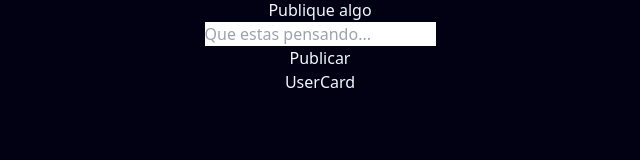
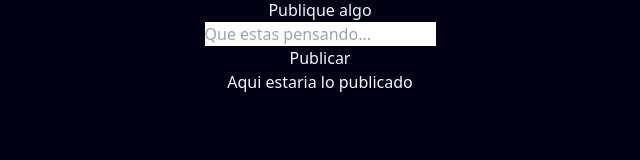
Before and after one commit to CardozoMartin/Blog-React-Front, a React (Vite) app: page /userPerfil in a window 1280 px wide. Shown: the part 142-302 px from the top of the page, without its empty margins (320-960 px from the left). Built offline with nearby package versions, Linux system fonts and the light colour scheme; data requests are answered from the project's data file.

Commit message:
se cread card y se estructura carpetas

```diff
--- /dev/null
+++ b/db.json
@@ -0,0 +1,4 @@
+{
+    "publicaciones": [],
+    "users": []
+}
--- a/package.json
+++ b/package.json
@@ -7,9 +7,12 @@
     "dev": "vite",
     "build": "vite build",
     "lint": "eslint . --ext js,jsx --report-unused-disable-directives --max-warnings 0",
-    "preview": "vite preview"
+    "preview": "vite preview",
+    "server": "json-server --watch db.json "
   },
   "dependencies": {
+    "@tanstack/react-query": "^5.17.19",
+    "json-server": "^1.0.0-alpha.22",
     "react": "^18.2.0",
     "react-dom": "^18.2.0",
     "react-hook-form": "^7.49.3",
--- /dev/null
+++ b/src/api/publicacion.js
@@ -0,0 +1,10 @@
+const API_URL = import.meta.env.VITE_API_URL
+ export const getPublicacionFn = async ()=>{
+  const res = await fetch(` ${API_URL}/publicaciones`)
+  if(!res.ok){
+    throw new Error("Ocurrio un error")
+  }
+  const data = await res.json();
+
+  return data
+}
--- a/src/components/Common/users/UserCard.jsx
+++ /dev/null
@@ -1,9 +0,0 @@
-
-
-const UserCard = () => {
-  return (
-    <div>UserCard</div>
-  )
-}
-
-export default UserCard
--- /dev/null
+++ b/src/components/users/Card.jsx
@@ -0,0 +1,16 @@
+
+
+const Card = (props) => {
+    const {pub} = props;
+
+
+  return (
+    <div>
+        <h5>{pub.publicacion}</h5>
+        <button>Editar</button>
+        <button>Eliminar</button>
+    </div>
+  )
+}
+
+export default Card
--- /dev/null
+++ b/src/components/users/UserCard.jsx
@@ -0,0 +1,17 @@
+import Card from "./Card";
+
+
+const UserCard = (props) => {
+
+  const {publicacion} = props;
+  return (
+    <div>
+      <h1>Aqui estaria lo publicado</h1>
+      {publicacion.map((item)=>{
+        <Card pub={item} key={item.id}/>
+      })}
+    </div>
+  )
+}
+
+export default UserCard
--- a/src/main.jsx
+++ b/src/main.jsx
@@ -2,9 +2,14 @@ import React from 'react'
 import ReactDOM from 'react-dom/client'
 import './index.css'
 import Router from './Router.jsx'
+import { QueryClient, QueryClientProvider } from '@tanstack/react-query'
+
+const queryClient = new QueryClient();
 
 ReactDOM.createRoot(document.getElementById('root')).render(
   <React.StrictMode>
+    <QueryClientProvider client={queryClient}>
     <Router />
+    </QueryClientProvider>
   </React.StrictMode>,
 )
--- a/src/views/UserView.jsx
+++ b/src/views/UserView.jsx
@@ -1,20 +1,34 @@
-import { useEffect, useState } from "react"
-import UserCard from "../components/Common/users/UserCard"
-import UserForm from "../components/Common/users/UserForm"
 
-const publicacionLs = JSON.parse(localStorage.getItem("publicacion")) || [];
+
+
+import { useQuery } from "@tanstack/react-query";
+import { getPublicacionFn } from "../api/publicacion"
+import UserForm from "../components/users/UserForm";
+import UserCard from "../components/users/UserCard";
+
+
+
 
 const UserView = () => {
-  const [pub , setPub]= useState(publicacionLs)
+  const { data : publicacion, isLoading, isError } = useQuery({queryKey : ["publicaciones"], queryFn: getPublicacionFn} );
 
-  useEffect(()=>{
-    localStorage.setItem("publicacion", JSON.stringify(pub))
-  }, [pub])
+  if(isError){
+    return(
+      <div>UserView
+
+         <UserForm/>
+         <h1>Ocurrio un error al cargar</h1>
+
+    </div>
+    )
+  }
+
   return (
     <div>UserView
 
-        <UserForm setPub={setPub}/>
-        <UserCard setPub={setPub} pub={pub}/>
+         <UserForm/>
+         {isLoading ? <h3>Cargando...</h3> : <UserCard publicacion={publicacion}/> }
+
     </div>
   )
 }
```
Also changed, not shown: src/components/users/UserForm.jsx (renamed from src/components/Common/users/UserForm.jsx, +10 -2 lines), src/components/input/Input.jsx (renamed from src/components/Common/input/Input.jsx), 2 other files (tests, documents, lock files or other folders).
